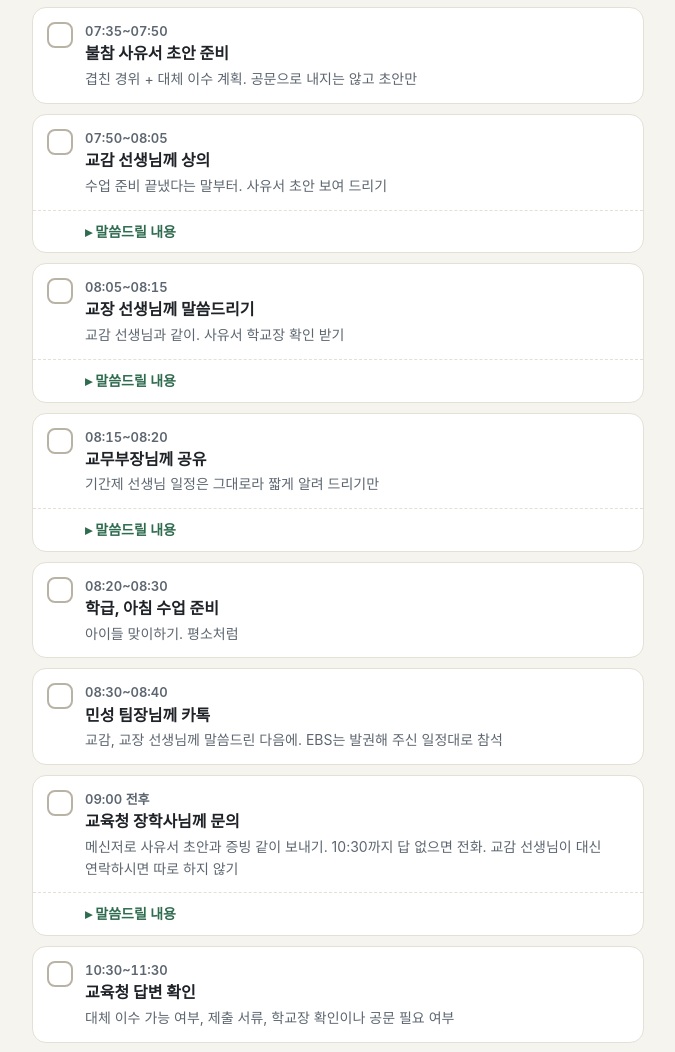
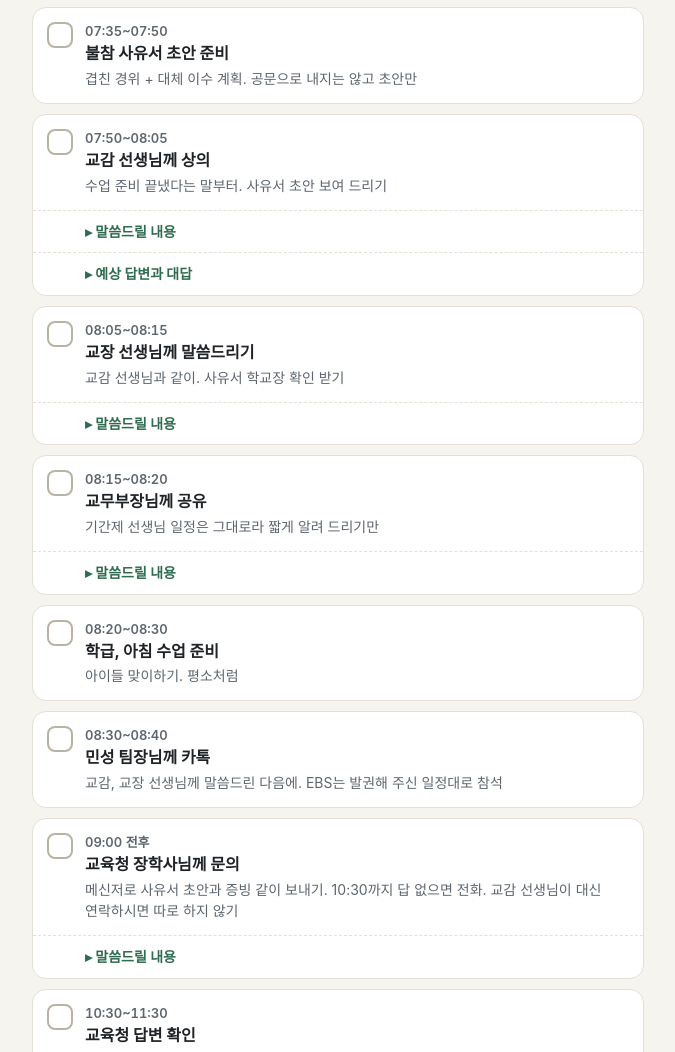
Before and after one commit to hsy1800-create/hsy1800-create.github.io, a plain HTML site: page mission-1127/index.html in a window 1280 px wide. Shown: the part 1113-2165 px from the top of the page, without its empty margins (302-977 px from the left). Drawn offline with Linux system fonts and the light colour scheme; a web font is replaced by a local one.

Commit message:
체크리스트: 교감 선생님 예상 답변 추가
Co-Authored-By: Claude Opus 5.5 <noreply@anthropic.com>
Claude-Session: https://claude.ai/code/session_015Yfe4CprWqM1HS9n82ebPM

```diff
--- a/mission-1127/index.html
+++ b/mission-1127/index.html
@@ -165,6 +165,15 @@
     "그래서 교육청에 사유서를 내고, 사전연수를 대체 이수할 방법이 있는지 여쭤보려고 합니다. 사유서 초안 한번 봐 주시겠어요?",
     "교장 선생님께도 말씀드리고 확인을 받으려고 하는데, 같이 가 주실 수 있을까요?"
   ];
+  var QA_VICE = [
+    ["알겠어요, 교육청에 물어봐요", "감사합니다. 교장 선생님께도 확인 받으려는데 같이 가 주실 수 있을까요?"],
+    ["내가 장학사님께 전화해 볼게요", "감사합니다. 사유서 파일 바로 드리겠습니다. (그럼 따로 연락하지 않기)"],
+    ["왜 이제 말해요?", "확정 공문 보고 바로 말씀드리러 왔습니다. (변명 없이 여기까지만)"],
+    ["EBS 쪽을 조정해 보면 안 돼요?", "EBS는 공문, 항공권, 행사장까지 확정이라 중도 합류도 어렵다고 합니다. 그래서 사전연수 대체 이수를 먼저 여쭤보려고 합니다."],
+    ["둘 다 안 되면 어떡해요?", "EBS는 예정대로 가고, 국외연수는 교육청 판단에 따르겠습니다."],
+    ["다음 주 수업은요?", "기간제 선생님 일정 그대로이고, 수업 자료 다 준비해 뒀습니다."],
+    ["공문으로 내야 하지 않아요?", "장학사님께 먼저 여쭤보고, 공문으로 내라고 하시면 바로 기안 올리겠습니다."]
+  ];
   var S_PRIN = [
     "교장 선생님, 말씀드릴 일이 있어 왔습니다.",
     "승인해 주신 EBS 시상식 출장(11. 30.~12. 2.)과 공무국외연수 사전 집합연수(11. 30.) 날짜가 겹칩니다.",
@@ -198,7 +207,7 @@
     {id:"t2", s:"07:20", e:"07:35", t:"다음 주 수업 준비 최종 확인", d:"진도표, 학습지, 수업 자료, 대체 선생님께 전할 것 정리"},
     {id:"t3", s:"07:35", e:"07:50", t:"불참 사유서 초안 준비", d:"겹친 경위 + 대체 이수 계획. 공문으로 내지는 않고 초안만"},
     {id:"t4", s:"07:50", e:"08:05", t:"교감 선생님께 상의", d:"수업 준비 끝냈다는 말부터. 사유서 초안 보여 드리기",
-      script:S_VICE, tip:"교감 선생님이 교육청에 직접 전화해 주신다고 하면 감사하다고 하고 맡기기"},
+      script:S_VICE, qa:QA_VICE, tip:"교감 선생님이 교육청에 직접 전화해 주신다고 하면 감사하다고 하고 맡기기"},
     {id:"t5", s:"08:05", e:"08:15", t:"교장 선생님께 말씀드리기", d:"교감 선생님과 같이. 사유서 학교장 확인 받기",
       script:S_PRIN, tip:"교장 선생님이 교육청에 연락해 주겠다고 하시면 감사하게 받기. 먼저 부탁드릴 필요는 없음. 아침에 안 계시면 확인란 비운 채로 9시에 먼저 보내고, 오전 중에 꼭 말씀드리기"},
     {id:"t5b", s:"08:15", e:"08:20", t:"교무부장님께 공유", d:"기간제 선생님 일정은 그대로라 짧게 알려 드리기만",
@@ -240,6 +249,10 @@
       h += '<details><summary>말씀드릴 내용</summary><div class="script">' +
         x.script.map(function(p){ return '<p>'+esc(p)+'</p>'; }).join("") +
         (x.tip ? '<div class="tip">'+esc(x.tip)+'</div>' : '') + '</div></details>';
+    }
+    if (x.qa){
+      h += '<details><summary>예상 답변과 대답</summary><div class="script">' +
+        x.qa.map(function(q){ return '<p><b>"'+esc(q[0])+'"</b><br>→ '+esc(q[1])+'</p>'; }).join("") + '</div></details>';
     }
     return h + '</div>';
   }).join("");
```
